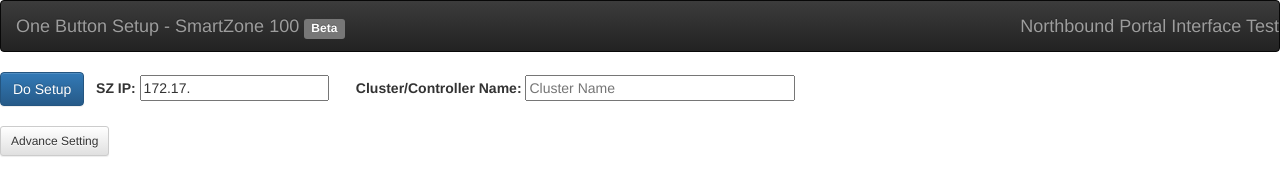
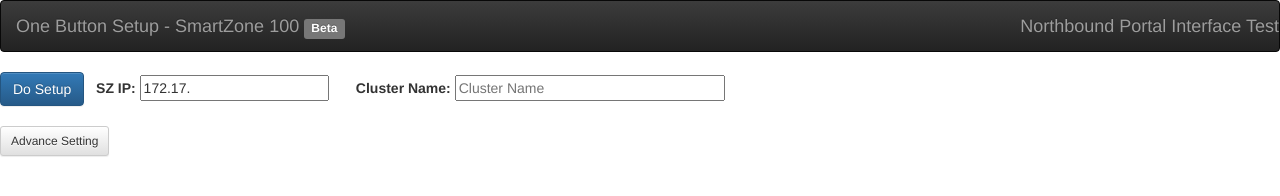
Before and after one commit to akwangho/nbi-testing, a plain HTML site: page wizard.html in a window 1280 px wide. Drawn offline with nearby package versions, Linux system fonts and the light colour scheme; some packages are replaced by stand-ins of ours; a script that the page names is missing.

```diff
--- a/wizard.html
+++ b/wizard.html
@@ -72,7 +72,7 @@
 <button class="btn btn-primary" ng-click="resetStatus(); doSetup()">Do Setup</button>&nbsp;&nbsp;
 <label tooltip-placement="bottom" tooltip="{{toolTipSzIP}}">SZ IP: </label>
 <input placeholder="SmartZone IP" ng-model="szIp" ng-enter="resetStatus(); doSetup()">&nbsp;&nbsp;&nbsp;&nbsp;&nbsp;&nbsp;
-<label tooltip-placement="bottom" tooltip="{{toolTipClusterName}}">Cluster/Controller Name: </label>
+<label tooltip-placement="bottom" tooltip="{{toolTipClusterName}}">Cluster Name: </label>
 <input placeholder="Cluster Name" ng-model="clusterName" ng-change="onClusterControllerNameChange()" ng-enter="resetStatus(); doSetup()" size="30"><br/><br/>
 <button type="button" class="btn btn-default btn-sm" ng-model="advance" btn-checkbox>Advance Setting</button>
 <table class="table table-striped table-bordered table-condensed"
```
